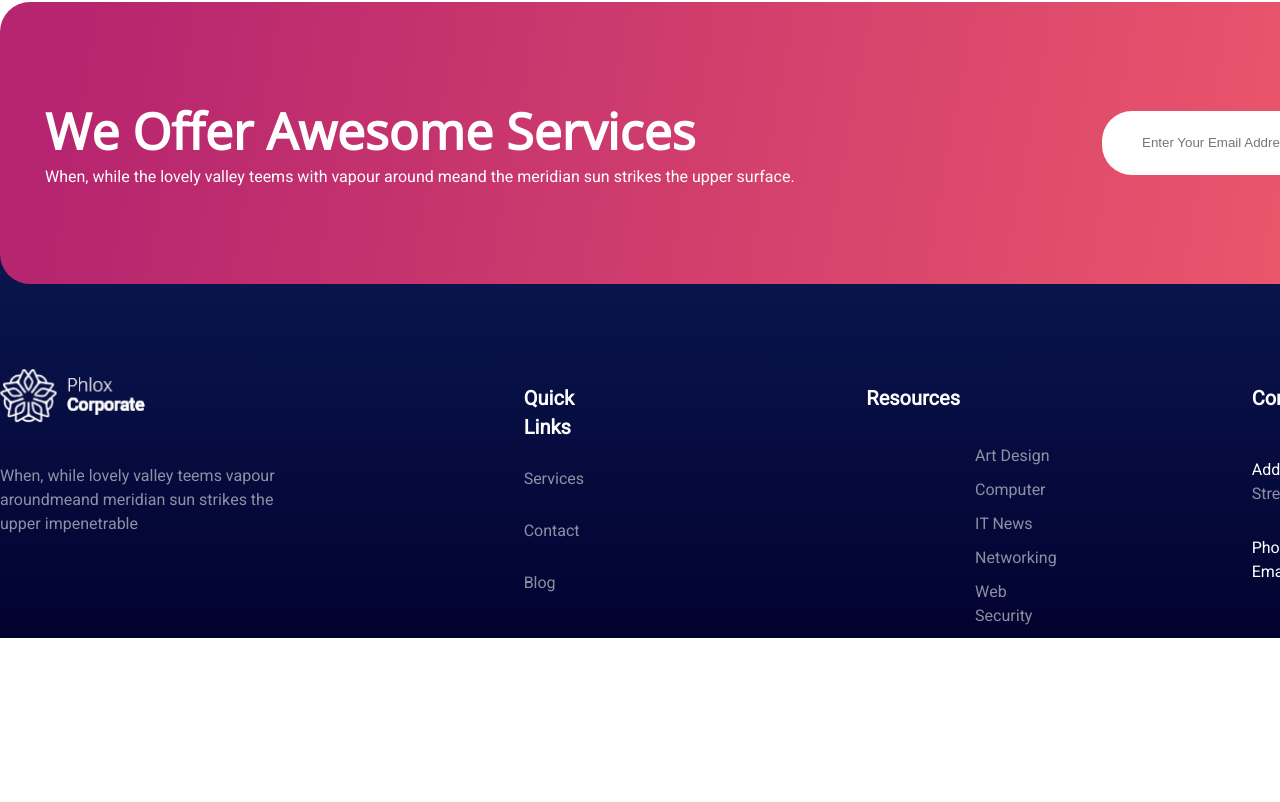
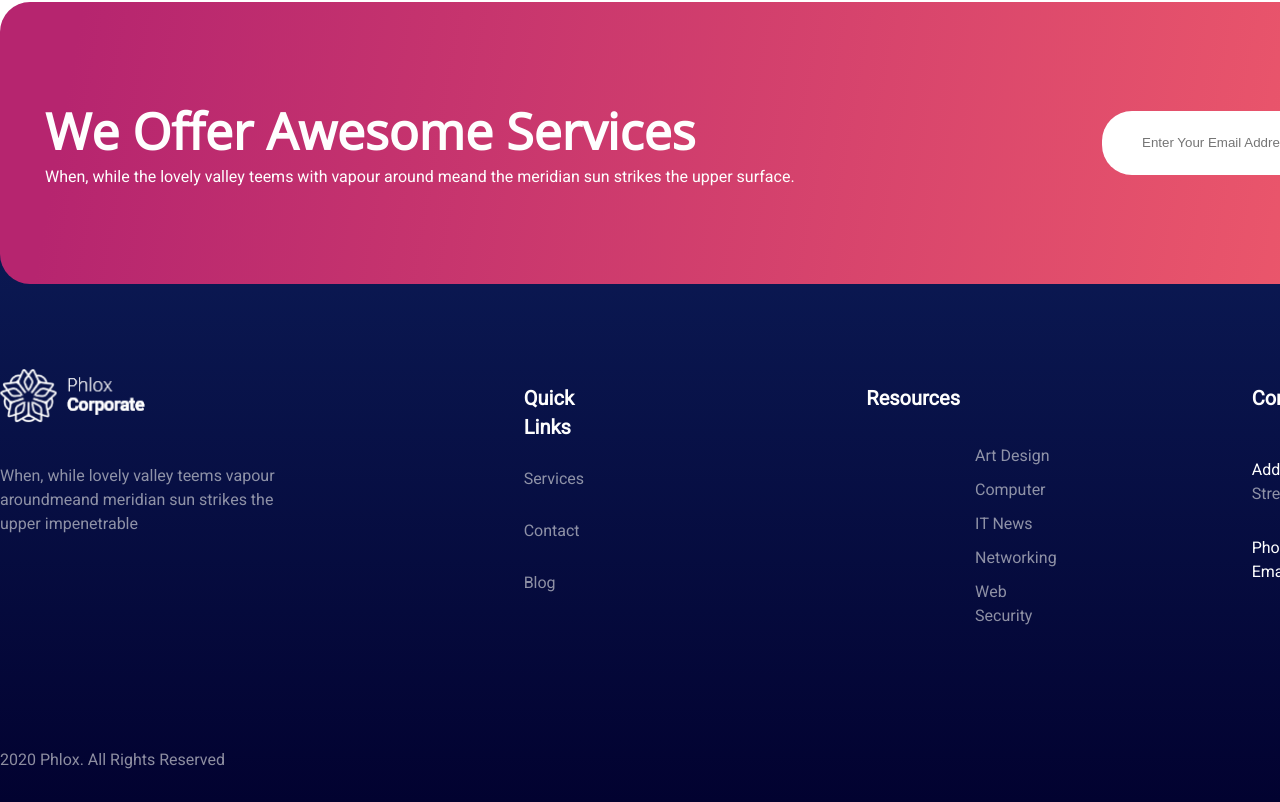
Before and after one commit to CaldatoLuca/proj-html-vuejs, a Vue app: page / in a window 1280 px wide. Shown: the part 7032-7834 px from the top of the page. Before the commit the page ends 7740 px from the top, so only its background shows below. Built offline with nearby package versions, Linux system fonts and the light colour scheme.

Commit message:
feat: bottom footer

```diff
--- /dev/null
+++ b/src/components/Copyright.vue
@@ -0,0 +1,14 @@
+<script>
+export default {};
+</script>
+
+<template>
+  <div class="copyright">2020 Phlox. All Rights Reserved</div>
+</template>
+
+<style scoped lang="scss">
+@use "../assets/scss/partials/variables" as *;
+.copyright {
+  color: rgba(234, 234, 234, 0.6);
+}
+</style>
--- a/src/components/Footer.vue
+++ b/src/components/Footer.vue
@@ -1,10 +1,12 @@
 <script>
 import FooterSubscribe from "./FooterSubscribe.vue";
 import FooterContact from "./FooterContact.vue";
+import FooterSocials from "./FooterSocials.vue";
 export default {
   components: {
     FooterSubscribe,
     FooterContact,
+    FooterSocials,
   },
 };
 </script>
@@ -17,6 +19,9 @@
 
     <!-- contacts -->
     <FooterContact />
+
+    <!-- socials -->
+    <FooterSocials />
   </footer>
 </template>
 
--- /dev/null
+++ b/src/components/FooterSocials.vue
@@ -0,0 +1,30 @@
+<script>
+import Copyright from "./Copyright.vue";
+import Socials from "./Socials.vue";
+
+export default {
+  components: {
+    Copyright,
+    Socials,
+  },
+};
+</script>
+
+<template>
+  <!-- socials -->
+  <div class="footer-socials">
+    <div class="container flex justify-content-between">
+      <!-- copyright -->
+      <Copyright />
+
+      <!-- socials list -->
+      <Socials />
+    </div>
+  </div>
+</template>
+
+<style scoped lang="scss">
+.footer-socials {
+  padding: 40px 0 30px 0;
+}
+</style>
--- /dev/null
+++ b/src/components/Socials.vue
@@ -0,0 +1,18 @@
+<script>
+export default {};
+</script>
+
+<template>
+  <ul class="socials flex">
+    <li class="text-white fw-b">c</li>
+    <li class="text-white fw-b">c</li>
+    <li class="text-white fw-b">c</li>
+    <li class="text-white fw-b">c</li>
+  </ul>
+</template>
+
+<style scoped lang="scss">
+.socials {
+  gap: 30px;
+}
+</style>
```
